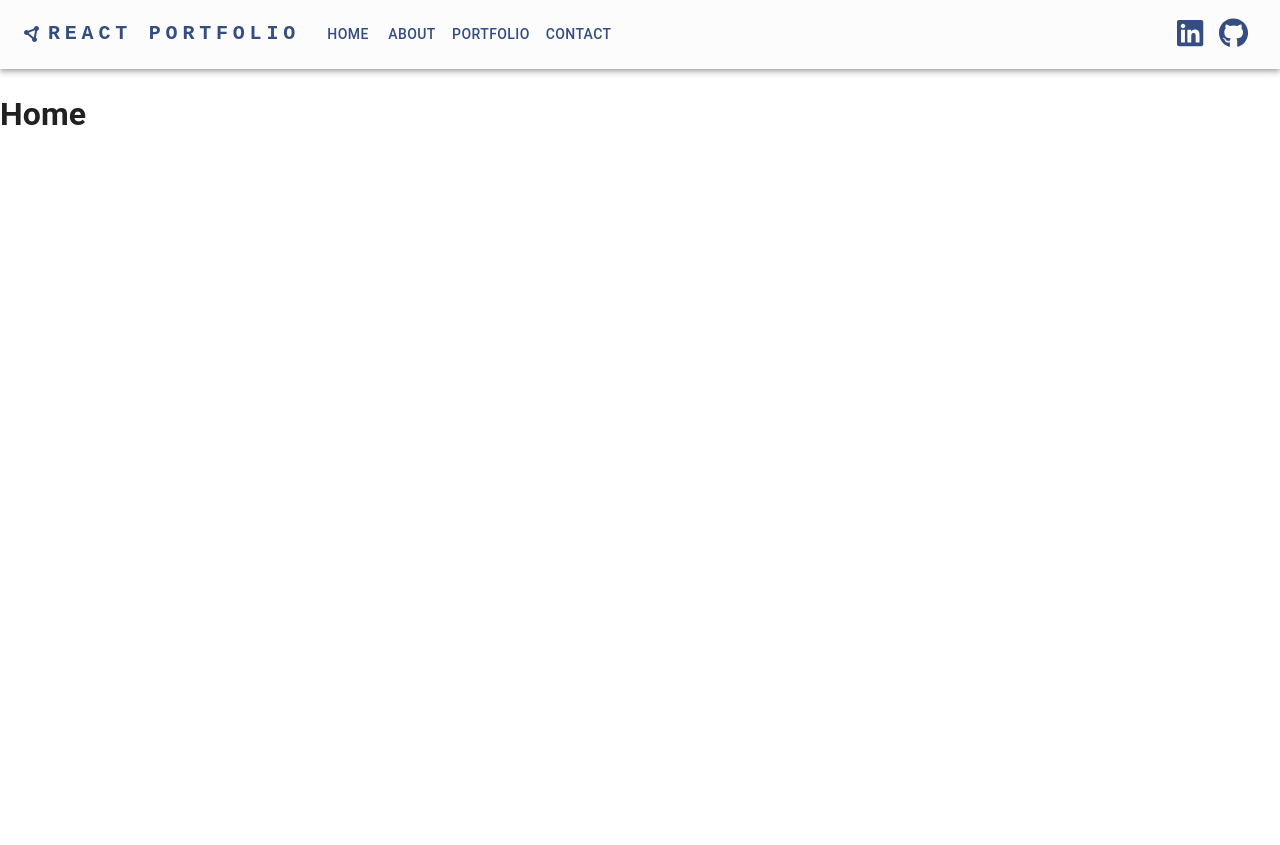
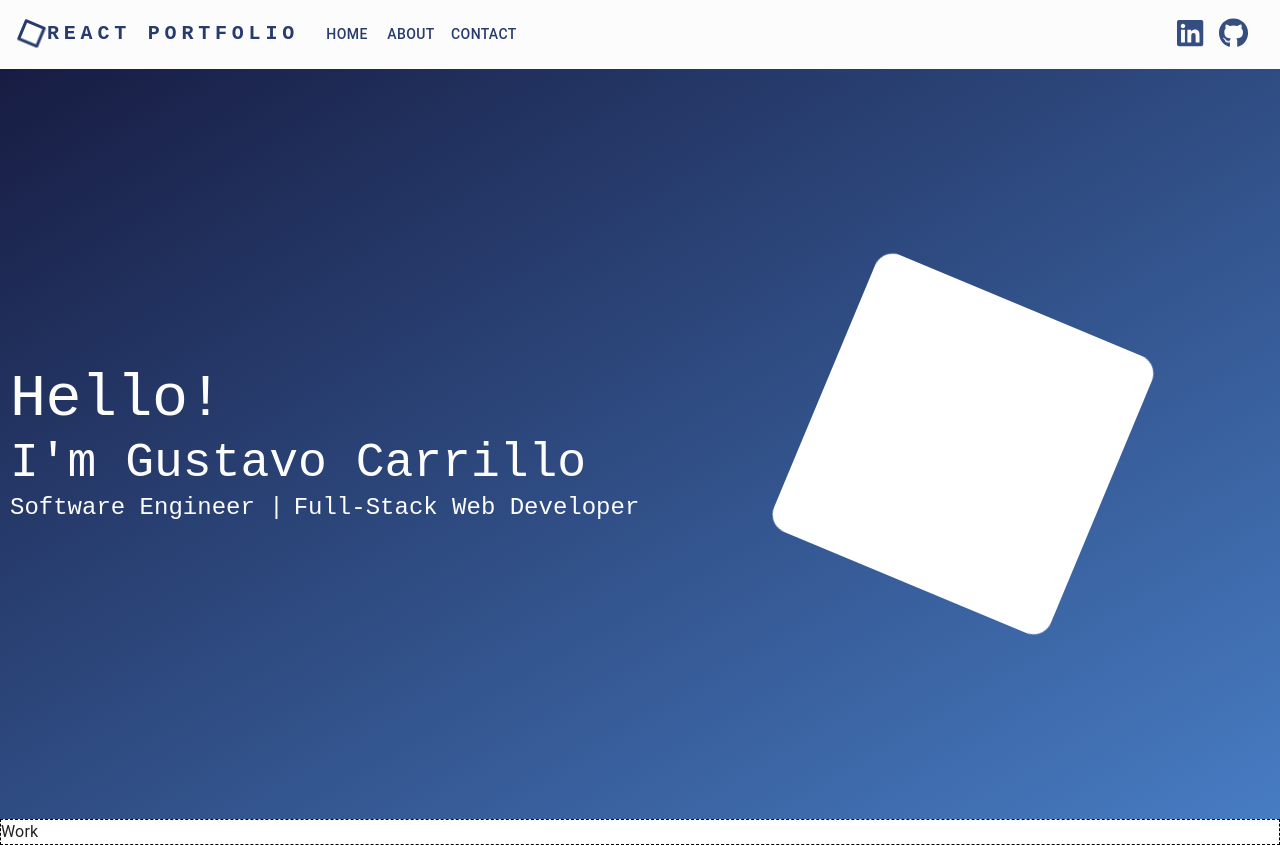
Before and after one commit to 0zrk23/react-portfolio, a React (Create React App) app: page / in a window 1280 px wide. Before the commit the page ends 800 px from the top, so only its background shows below. Built offline with nearby package versions, Linux system fonts and the light colour scheme.

Commit message:
added intro to home page

```diff
--- a/package.json
+++ b/package.json
@@ -15,10 +15,12 @@
     "@testing-library/react": "^13.4.0",
     "@testing-library/user-event": "^13.5.0",
     "babel-plugin-macros": "^3.1.0",
+    "framer-motion": "^10.9.1",
     "react": "^18.2.0",
     "react-dom": "^18.2.0",
     "react-router-dom": "^6.9.0",
     "react-scripts": "5.0.1",
+    "sass": "^1.60.0",
     "web-vitals": "^2.1.4"
   },
   "scripts": {
--- a/src/App.js
+++ b/src/App.js
@@ -1,13 +1,14 @@
 // import { Home, Route } from "@mui/icons-material";
 import { Routes, Route } from "react-router-dom";
-import Navbar from "./Components/Navbar";
+import Navbar from "./Components/Navbar/Navbar";
 // import { Home } from "./pages/Home";
 // import { About } from "./pages/About";
 // import { Contact } from "./pages/Contact";
 // import { Portfolio } from "./pages/Portfolio";
-import {Home,About,Portfolio,Contact} from "./pages"
+import {Home,About,Contact} from "./pages"
 import { ThemeProvider } from "@emotion/react";
 import { createTheme, CssBaseline } from "@mui/material";
+// import { Home } from "./pages/Home/Home";
 
 
 
@@ -19,16 +20,16 @@ function App() {
         main: '#fcfcfc'
       },
       secondary:{
-        main: '#354d80'
+        main: '#171C42'
       },
       color3:{
-        main: '#3d6092'
+        main: '#273c6d'
       },
       color4:{
-        main: '#4573a5'
+        main: '#375c98'
       },
       color5: {
-        main: '#4e86b8'
+        main: '#477cc3'
       }
     }
   })
@@ -39,7 +40,6 @@ function App() {
       <Routes>
         <Route path="/" element={<Home />}/>
         <Route path="/About" element={<About />}/>
-        <Route path="/Portfolio" element={<Portfolio />}/>
         <Route path="/Contact" element={<Contact />}/>
       </Routes>
     </ThemeProvider>
--- /dev/null
+++ b/src/Components/Morf/Morf.js
@@ -0,0 +1,28 @@
+
+import { motion } from "framer-motion";
+
+export default function Morf({scale = '200px', duration = '2', color = 'white', spin = '180', border = 'none'}) {
+  return (
+    <motion.div
+      className="box"
+      animate={{
+        scale: [1, 1.5, 1.5, 1, 1],
+        rotate: [0, 0, 180, 180, 0],
+        borderRadius: ["0%", "0%", "50%", "50%", "0%"]
+      }}
+      transition={{
+        duration: duration,
+        ease: "easeInOut",
+        times: [0, 0.2, 0.5, 0.8, 1],
+        repeat: Infinity,
+        repeatDelay: 1
+      }}
+      style={{
+        background: `${color}`,
+        height: `${scale}`,
+        width: `${scale}`,
+        border: `${border}`
+      }}
+    />
+  );
+}
--- a/src/Components/Navbar.js
+++ b/src/Components/Navbar/Navbar.js
@@ -7,21 +7,18 @@ import Typography from '@mui/material/Typography';
 import Menu from '@mui/material/Menu';
 import MenuIcon from '@mui/icons-material/Menu';
 import Container from '@mui/material/Container';
-// import Avatar from '@mui/material/Avatar';
 import Button from '@mui/material/Button';
 import Tooltip from '@mui/material/Tooltip';
 import MenuItem from '@mui/material/MenuItem';
-// import AdbIcon from '@mui/icons-material/Adb';
 import { Link } from 'react-router-dom';
 import { FontAwesomeIcon } from '@fortawesome/react-fontawesome';
-import { faCircleNodes, faNetworkWired } from '@fortawesome/free-solid-svg-icons';
+import { faNetworkWired } from '@fortawesome/free-solid-svg-icons';
 import { faLinkedin, faGithub } from '@fortawesome/free-brands-svg-icons';
-// import { faNetworkWired } from '@fortawesome/free-regular-svg-icons';
+import Morf from '../Morf/Morf';
 
-const linkStyle = {textDecoration: 'none', color: '#354d80'}
+const linkStyle = {textDecoration: 'none', color: '#273c6d'}
 
-const pages = ['Home', 'About', 'Portfolio','Contact'];
-// const settings = ['Profile', 'Account', 'Dashboard', 'Logout'];
+const pages = ['Home', 'About','Contact'];
 const links = ['LinkedIn Profile','Github Profile']
 const linkUrl = [
   'https://www.linkedin.com/in/gustavo-carrillo-1a9141257/',
@@ -31,16 +28,11 @@ const networkIcons = [faLinkedin,faGithub];
 
 function Navbar() {
   const [anchorElNav, setAnchorElNav] = React.useState(null);
-  // const [anchorElUser, setAnchorElUser] = React.useState(null);
   const [anchorElNetwork, setAnchorElNetwork] = React.useState(null);
 
   const handleOpenNavMenu = (event) => {
     setAnchorElNav(event.currentTarget);
   };
-
-  // const handleOpenUserMenu = (event) => {
-  //   setAnchorElUser(event.currentTarget);
-  // };
 
   const handleOpenNetworkMenu = (event) => {
     setAnchorElNetwork(event.currentTarget);
@@ -50,10 +42,6 @@ function Navbar() {
     setAnchorElNav(null);
   };
 
-  // const handleCloseUserMenu = () => {
-  //   setAnchorElUser(null);
-  // };
-
   const handleCloseNetworkMenu = () => {
     setAnchorElNetwork(null);
   }
@@ -62,26 +50,25 @@ function Navbar() {
     <AppBar position="static">
       <Container maxWidth="2xl" >
         <Toolbar disableGutters >
-          {/* <AdbIcon color='secondary'  sx={{ display: { xs: 'none', md: 'flex' }, mr: 1 }} /> */}
-          <Box sx={{ display: { xs: 'none', md: 'flex' }, mr: 1 }}>
-            <FontAwesomeIcon icon={faCircleNodes} style={{color: "#354d80"}}/>
+          <Box sx={{ display: { xs: 'none', md: 'flex' , justifyContent: 'center', alignItems: 'center'}, mr: 1 }}>
+            <div style={{marginBottom:'10%'}}>
+              <Morf scale='15px' duration='20' border='2px solid #273c6d'/>
+            </div>
           </Box>
           <Typography
 
             variant="h6"
             noWrap
             component="a"
-            // href="/"
             sx={{
               mr: 2,
               display: { xs: 'none', md: 'flex' },
               fontFamily: 'monospace',
               fontWeight: 700,
               letterSpacing: '.3rem',
-            //   color: 'inherit',
+              color: '#273c6d',
               textDecoration: 'none',
             }}
-            color='secondary'
           >
             REACT PORTFOLIO
           </Typography>
@@ -95,7 +82,7 @@ function Navbar() {
               onClick={handleOpenNavMenu}
               color="inherit"
             >
-              <MenuIcon color='secondary' />
+              <MenuIcon color='color3' />
             </IconButton>
             <Menu
               id="menu-appbar"
@@ -118,18 +105,18 @@ function Navbar() {
               {pages.map((page,key) => (
                 <Link key={`${key}`} style={linkStyle} to={page !== 'Home'? `/${page}`:'/'}>
                     <MenuItem key={page} onClick={handleCloseNavMenu}>
-                        <Typography textAlign="center" color='secondary'>{page}</Typography>
+                        <Typography textAlign="center" color='color3'>{page}</Typography>
                     </MenuItem>
                 </Link>
               ))}
             </Menu>
           </Box>
-          {/* <AdbIcon sx={{ display: { xs: 'flex', md: 'none' }, mr: 1 }} /> */}
-          <Box sx={{ display: { xs: 'flex', md: 'none' }, mr: 1 }}>
-            <FontAwesomeIcon icon={faCircleNodes} style={{color: "#354d80"}}/>
+          <Box sx={{ display: { xs: 'flex', md: 'none', justifyContent: 'center', alignItems: 'center'}, mr: 1 }}>
+            <div style={{marginBottom:'10%'}}>
+              <Morf scale='15px' duration='20' border='2px solid #273c6d'/>
+            </div>
           </Box>
           <Typography
-            color='secondary'
             variant="h5"
             noWrap
             component="a"
@@ -141,7 +128,7 @@ function Navbar() {
               fontFamily: 'monospace',
               fontWeight: 700,
               letterSpacing: '.3rem',
-            //   color: 'inherit',
+              color: '#273c6d',
               textDecoration: 'none',
             }}
           >
@@ -154,12 +141,11 @@ function Navbar() {
                   key={page}
                   onClick={handleCloseNavMenu}
                   sx={{ my: 2, display: 'block' }}
-                        color='secondary'
+                  color='color3'
                 >
                   {page}
                 </Button>
               </Link>
-
             ))}
           </Box>
 
@@ -211,36 +197,6 @@ function Navbar() {
                 )}
               </Menu>
             </Box>
-
-          {/* <Box sx={{ flexGrow: 0 }}>
-            <Tooltip title="Open settings">
-              <IconButton onClick={handleOpenUserMenu} sx={{ p: 0 }}>
-                <Avatar alt="Remy Sharp" src="/static/images/avatar/2.jpg" />
-              </IconButton>
-            </Tooltip>
-            <Menu
-              sx={{ mt: '45px' }}
-              id="menu-appbar"
-              anchorEl={anchorElUser}
-              anchorOrigin={{
-                vertical: 'top',
-                horizontal: 'right',
-              }}
-              keepMounted
-              transformOrigin={{
-                vertical: 'top',
-                horizontal: 'right',
-              }}
-              open={Boolean(anchorElUser)}
-              onClose={handleCloseUserMenu}
-            >
-              {settings.map((setting) => (
-                <MenuItem key={setting} onClick={handleCloseUserMenu}>
-                  <Typography textAlign="center">{setting}</Typography>
-                </MenuItem>
-              ))}
-            </Menu>
-          </Box> */}
         </Toolbar>
       </Container>
     </AppBar>
--- a/src/Components/index.js
+++ b/src/Components/index.js
@@ -1,2 +1,2 @@
-import Navbar from './Navbar';
+import Navbar from './Navbar/Navbar';
 export default {Navbar}
--- a/src/pages/Home.js
+++ /dev/null
@@ -1,3 +0,0 @@
-export function Home(){
-    return <h1>Home</h1>
-}
--- /dev/null
+++ b/src/pages/Home/Home.js
@@ -0,0 +1,24 @@
+import { Typography } from "@mui/material"
+import "./home.scss"
+import Morf from './../../Components/Morf/Morf';
+
+export function Home(){
+    return (<div className='home-container'>
+        <div className='intro'>
+            <div className='text-container'>
+                <Typography sx={{fontFamily: 'monospace'}} color='primary' variant='h2'>Hello!</Typography>
+                <Typography sx={{fontFamily: 'monospace'}} color='primary' variant='h3'>I'm Gustavo Carrillo</Typography>
+                <div className="description">
+                    <Typography sx={{fontFamily: 'monospace', marginRight: '10px'}} color='primary' variant='h5'> Software Engineer | </Typography>
+                    <Typography sx={{fontFamily: 'monospace'}} color='primary' variant='h5'>Full-Stack Web Developer</Typography>
+                </div>
+            </div>
+            <div className='morf-container'>
+                <Morf  scale='200px' duration='20' color='white'/>
+            </div>
+        </div>
+        <div className='work-container'>
+            Work
+        </div>
+    </div>)
+}
--- /dev/null
+++ b/src/pages/Home/home.scss
@@ -0,0 +1,75 @@
+$primary: #fcfcfc;
+$secondary: #171C42;
+$color3: #273C6D;
+$color4: #375C98;
+$color5: #477CC3;
+
+.home-container{
+  display: flex;
+  flex-direction: column;
+
+}
+
+// .intro,
+.work-container{
+  // border-radius: 20px;
+  border: 1px dashed black;
+  // height: 750px;
+
+}
+
+.intro{
+  display: flex;
+  flex-direction: column;
+  // align-items: center;
+  // justify-content: center;
+  background: linear-gradient(to bottom right, $secondary,$color5);
+  padding-left: 10px;
+  height: 750px;
+}
+
+.text-container{
+  display: flex;
+  flex-direction: column;
+  justify-content: center;
+  width: 100%;
+  height: 100%;
+  // height: 750px;
+  // border: 1px dashed black;
+  // margin-left: 10px
+}
+
+.description{
+  display: flex;
+  flex-direction: column;
+}
+
+.morf-container{
+  width: 100%;
+  height: 100%;
+  // height: 750px;
+  display: flex;
+  flex-direction: column;
+  justify-content: center;
+  align-items: center;
+  // border: 1px dashed black;
+}
+
+.work-container{
+
+}
+
+@media screen and (min-width: 1200px) {
+  .home-container{
+
+  }
+  .intro{
+    flex-direction: row;
+  }
+}
+
+@media screen and (min-width: 600px){
+  .description{
+    flex-direction: row;
+  }
+}
--- a/src/pages/Portfolio.js
+++ /dev/null
@@ -1,3 +0,0 @@
-export function Portfolio(){
-    return <h1>Portfolio</h1>
-}
--- a/src/pages/index.js
+++ b/src/pages/index.js
@@ -1,6 +1,6 @@
 import { About } from './About';
-import { Home } from './Home';
-import { Portfolio } from './Portfolio';
+import { Home } from './Home/Home';
+// import { Portfolio } from './Portfolio';
 import { Contact } from './Contact';
 
-export {About,Home,Portfolio,Contact}
+export {About,Home,Contact}
```
Also changed, not shown: 2 other files (tests, documents, lock files or other folders). Lines whose indentation alone changed are shown as unchanged.
